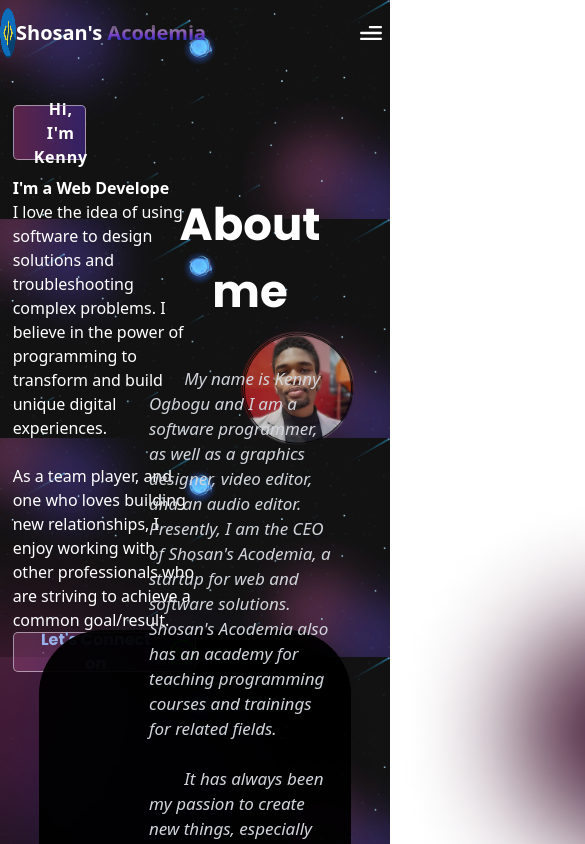
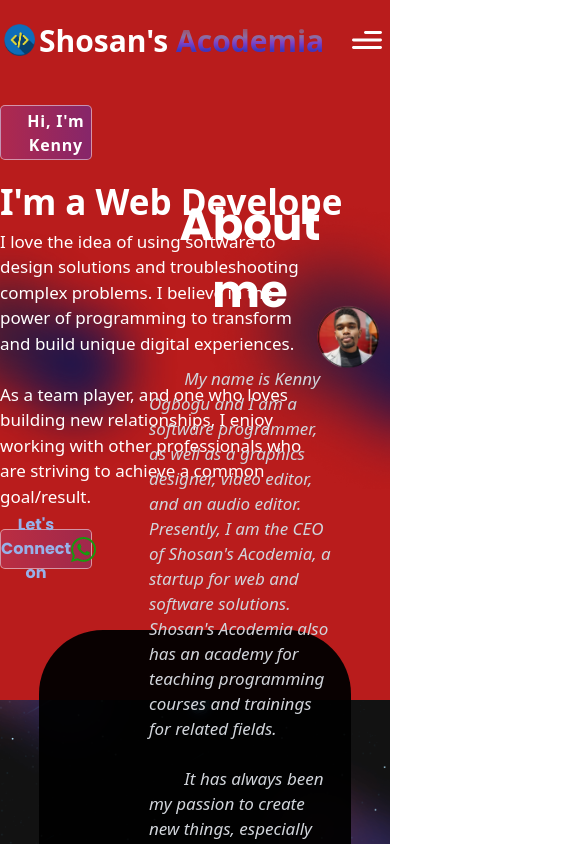
Before and after one commit to Kennius7/shosan-acodemia-port, a React (Vite) app: page / in a window 390 px wide. Shown: the top 844 px of the page, 585 px wide, since content can reach past the window. Built offline with nearby package versions, Linux system fonts and the light colour scheme.

Commit message:
Mobile responsiveness Banner

```diff
--- a/src/components/AboutMe.jsx
+++ b/src/components/AboutMe.jsx
@@ -64,8 +64,8 @@
       </div>
 
       <div className="flex justify-between items-center absolute z-2 top-[80%] w-full">
-        <img src={colorSharpPics1} alt="colorsharp pics" className="w-[550px] h-[550px]"/>
-        <img src={colorSharpPics2} alt="colorsharp pics" className="w-[550px] h-[550px]"/>
+        <img src={colorSharpPics1} alt="colorsharp pics" className="w-[40%] h-[40%]"/>
+        <img src={colorSharpPics2} alt="colorsharp pics" className="w-[40%] h-[40%]"/>
       </div>
 
     </section>
--- a/src/components/Banner.jsx
+++ b/src/components/Banner.jsx
@@ -52,21 +52,24 @@
 
   return (
     <section id="home" ref={homeRef}
-      className={`flex flex-row justify-center items-start relative w-full h-[700px]`}>
+      className={`flex flex-col justify-center items-center relative w-full h-[700px] bg-red-700`}>
 
       <div className="flex justify-around items-center text-white absolute z-[1] top-[15%] w-full">
 
-        <div className="w-[47%] md:ml-4">
+        <div className="md:w-[46%] sm:w-[46%] md:ml-4">
 
           <div className="w-full">
 
-            <div className="flex justify-start items-center tagline rounded-[5px] w-[40%] h-[55px] ">
-              <span className="md:text-[20px] text-center ml-5">
+            <div className="flex justify-start items-center tagline rounded-[5px] md:w-[40%] sm:w-[50%]
+              xs:w-[40%] w-[30%] h-[55px] ">
+              <span className="md:text-[20px] sm:text-[22px] xs:text-[20px] text-[16px] text-center ml-5">
               Hi, I&apos;m Kenny
               </span>
             </div>
 
-            <h1 className="md:text-[50px] font-semibold md:mb-4">{`I'm a`}
+            <h1 className="font-semibold md:tracking-normal sm:tracking-tighter md:text-[50px]
+              sm:text-[45px] xs:text-[40px] text-[35px] md:mb-4 sm:mb-6 md:w-full w-[150%]">
+              {`I'm a`}
               <span className="txt-rotate">
                 <span className="wrap">
                   {text}
@@ -74,7 +77,8 @@
               </span>
             </h1>
 
-            <p className="w-full md:text-[17px] md:mb-6">
+            <p className="w-full md:text-[17px] sm:text-[18px] xs:text-[17px] text-[17px] md:mb-6
+              sm:mb-8 xs:mb-6 mb-5">
               I love the idea of using software to design solutions and troubleshooting
               complex problems. I believe in the power of programming to transform and build unique
               digital experiences.<br /> <br />
@@ -82,36 +86,27 @@
               professionals who are striving to achieve a common goal/result.
             </p>
 
-            <WhatsappButton
-              mdWidthPercent={60}
-              mdHeightPixel={50}
-              smWidthPercent={50}
-              smHeightPixel={50}
-              xsWidthPercent={40}
-              xsHeightPixel={50}
-              WidthPercent={30}
-              HeightPixel={40}
-              buttonText="Let's Connect on"
-              linkString="#connect"
-            />
+            <WhatsappButton buttonText="Let's Connect on" />
 
           </div>
 
         </div>
 
-        <div className="flex justify-center items-center w-[40%] md:-mt-12 animate-pulse">
+        <div className="flex justify-center items-center md:w-[44%] sm:w-[46%] md:-mt-12 mt-0">
           <div className="w-full">
             <img src={headerImg} alt="Header Img"
-              className="w-[98%] h-[98%]" />
+              className="md:w-[98%] md:h-[98%] sm:w-[100%] sm:h-[100%]" />
           </div>
         </div>
 
       </div>
 
-      <div className="flex justify-between items-center absolute z-2 top-[70%] w-full">
-        <img src={colorSharpPics1} alt="colorsharp pics" className="w-[550px] h-[550px]"/>
-        <img src={colorSharpPics2} alt="colorsharp pics" className="w-[550px] h-[550px]"/>
+
+      <div className="flex justify-between items-center absolute z-2 md:top-[50%] sm:top-[30%]">
+        <img src={colorSharpPics1} alt="colorsharp pics" className="w-[48%] h-[48%]"/>
+        <img src={colorSharpPics2} alt="colorsharp pics" className="w-[48%] h-[48%]"/>
       </div>
+
 
     </section>
   );
--- a/src/components/Contact.jsx
+++ b/src/components/Contact.jsx
@@ -123,7 +123,8 @@
                   </textarea>
                 </div>
 
-                <button type="submit" className="rounded-3">
+                <button type="submit" className="text-[18px] text-start rounded-[8px] w-[270px] h-[55px]
+                  mt-[25px] pl-4">
                   <span>{buttonText}</span>
                 </button>
 
--- a/src/components/Navbar.jsx
+++ b/src/components/Navbar.jsx
@@ -35,22 +35,25 @@
 
 
     return (
-        <nav className={`w-full flex justify-around items-center`}>
+        <nav className={`w-full flex justify-around items-center sm:h-[100px] h-[80px]`}>
 
-            <div className="md:w-[300px] sm:w-[350px] xs:w-[280px] w-[170px] flex justify-start items-center">
-                <a href="/" className='flex justify-center items-center md:w-[80px] sm:w-[150px] xs:w-[80px] w-[80px]'>
+            <div className="md:w-[25%] sm:w-[50%] xs:w-[48%] w-[50%] flex justify-around items-center">
+
+                <a href="/" className="flex justify-center items-center md:w-[20%] sm:w-[20%]
+                    xs:w-[22%] w-[20%]">
                     <img src={logo} alt="Maticdrive logo"
                         className={`${scrolled
-                            ? "w-[40px] h-[40px] xs:w-[50px] xs:h-[50px] sm:w-[80px] sm:h-[80px] md:w-[38px] md:h-[38px] duration-1000"
-                            : "w-[50px] h-[50px] xs:w-[55px] xs:h-[55px] sm:w-[90px] sm:h-[90px] md:w-[45px] md:h-[45px] duration-1000"}
-                        m-2`}
+                            ? "w-[70%] h-[70%] xs:w-[40px] xs:h-[40px] sm:w-[40%] sm:h-[40%] md:w-[35px] md:h-[35px] duration-1000"
+                            : "w-[80%] h-[80%] xs:w-[45px] xs:h-[45px] sm:w-[45%] sm:h-[45%] md:w-[40px] md:h-[40px] duration-1000"}
+                            m-2`}
                     />
                 </a>
-                <a href="/">
+
+                <a href="/" className="md:w-[80%] sm:w-[80%] xs:w-[78%] w-[80%]">
                     <div className="w-full flex flex-col justify-center items-center">
                         <div className={`${scrolled
-                            ? "md:text-[19px] sm:text-[35px] xs:text-[20px] text-[17px] duration-1000"
-                            : "md:text-[22px] sm:text-[40px] xs:text-[22px] text-[20px] duration-1000"}
+                            ? "md:text-[19px] sm:text-[25px] xs:text-[21px] text-[25px] duration-1000"
+                            : "md:text-[22px] sm:text-[30px] xs:text-[22px] text-[30px] duration-1000"}
                             font-semibold text-white w-full flex justify-start items-center`}>
                             Shosan&apos;s
                             <span className="text-grad">
@@ -59,6 +62,7 @@
                         </div>
                     </div>
                 </a>
+
             </div>
 
             <div className="w-full md:w-full sm:w-[500px] flex flex-1 justify-end items-center">
@@ -93,8 +97,8 @@
                             src={toggle ? close : menu}
                             alt="menu"
                             className={`${scrolled
-                            ? "sm:w-[36px] sm:h-[36px] xs:w-[20px] xs:h-[20px] w-[18px] h-[18px] duration-1000"
-                            : "sm:w-[40px] sm:h-[40px] xs:w-[22px] xs:h-[22px] w-[22px] h-[22px] duration-1000"}
+                            ? "sm:w-[30px] sm:h-[30px] xs:w-[22px] xs:h-[22px] w-[25px] h-[25px] duration-1000"
+                            : "sm:w-[35px] sm:h-[35px] xs:w-[25px] xs:h-[25px] w-[30px] h-[30px] duration-1000"}
                             mr-2 xs:mr-2 sm:mr-4 object-contain`}
                             onClick={() => setToggle(!toggle)}
                         />
@@ -115,10 +119,12 @@
                                     ${active === nav.title ? "text-white" : "text-dimWhite"}`}
                                     onClick={() => {
                                         setActive(nav.title);
+                                        PageScroll(nav.ref);
+                                        // setTimeout(() => {setActive("")}, 5000);
                                         setToggle(!toggle);
                                     }}
                                 >
-                                    <a href={`${nav.id}`}>{nav.title}</a>
+                                    {nav.title}
                                 </li>
                             ))}
                         </ul>
--- a/src/components/Projects.jsx
+++ b/src/components/Projects.jsx
@@ -130,7 +130,8 @@
               </div>
             </div>
 
-            <div className={`${active === projectButton3 ? "block" : "hidden"}`}>
+            <div className={`${active === projectButton3 ? "block" : "hidden"}
+              text-white flex justify-center items-center`}>
               <p>Project listings coming soon.</p>
             </div>
 
--- a/src/components/Skills.jsx
+++ b/src/components/Skills.jsx
@@ -167,8 +167,8 @@
       </div>
 
       <div className="flex justify-between items-center absolute z-2 top-[55%] w-full">
-        <img src={colorSharpPics1} alt="colorsharp pics" className="w-[550px] h-[550px]"/>
-        <img src={colorSharpPics2} alt="colorsharp pics" className="w-[550px] h-[550px]"/>
+        <img src={colorSharpPics1} alt="colorsharp pics" className="w-[40%] h-[40%]"/>
+        <img src={colorSharpPics2} alt="colorsharp pics" className="w-[40%] h-[40%]"/>
       </div>
 
     </section>
--- a/src/components/WhatsappButton.jsx
+++ b/src/components/WhatsappButton.jsx
@@ -2,45 +2,27 @@
 import whatsappIcon from "../assets/img/whatsapp-icon1.png";
 
 
-function WhatsappButton({
-    mdWidthPercent=40,
-    mdHeightPixel=50,
-    smWidthPercent,
-    smHeightPixel,
-    xsWidthPercent,
-    xsHeightPixel,
-    WidthPercent,
-    HeightPixel,
-    buttonText
-    }) {
+function WhatsappButton({buttonText}) {
 
     return (
         <div id="connect-button"
             className={`flex justify-start items-center cursor-pointer rounded-[5px] duration-1000
-            md:w-[${mdWidthPercent}%] md:h-[${mdHeightPixel}px]
-            sm:w-[${smWidthPercent}%] sm:h-[${smHeightPixel}px]
-            xs:w-[${xsWidthPercent}%] xs:h-[${xsHeightPixel}px]
-            w-[${WidthPercent}%] h-[${HeightPixel}px]`}>
+                md:w-[40%] md:h-[50px] sm:w-[60%] sm:h-[50px] xs:w-[40%] xs:h-[50px] w-[30%] h-[40px]`}>
+
             <a href="https://wa.me/+2347033325279"
                 target="_blank"
                 rel="noreferrer"
-                className="font-poppins font-bold text-center md:text-[20px] ml-5">
+                className="font-poppins font-bold text-center md:text-[20px] sm:text-[19px] md:ml-5 sm:ml-3">
                 {buttonText}
             </a>
-            <img src={whatsappIcon} alt="Wh" className="w-[25px] h-[25px] ml-3" />
+            <img src={whatsappIcon} alt="Wh" className="w-[25px] h-[25px] md:ml-4 sm:ml-3" />
+
         </div>
     )
 }
 
+
 WhatsappButton.propTypes = {
-    mdWidthPercent: PropTypes.number.isRequired,
-    mdHeightPixel: PropTypes.number.isRequired,
-    smWidthPercent: PropTypes.number.isRequired,
-    smHeightPixel: PropTypes.number.isRequired,
-    xsWidthPercent: PropTypes.number.isRequired,
-    xsHeightPixel: PropTypes.number.isRequired,
-    WidthPercent: PropTypes.number.isRequired,
-    HeightPixel: PropTypes.number.isRequired,
     buttonText: PropTypes.string.isRequired,
     }
 
--- a/src/index.css
+++ b/src/index.css
@@ -258,10 +258,6 @@
   font-weight: 700;
   color: #000;
   background-color: #fff;
-  padding: 14px 48px;
-  font-size: 18px;
-  margin-top: 25px;
-  border-radius: 8px;
   position: relative;
   transition: 0.3s ease-in-out;
 }
```
Also changed, not shown: src/components/Footer.jsx (+11 -6 lines).
